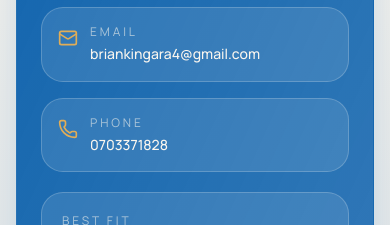
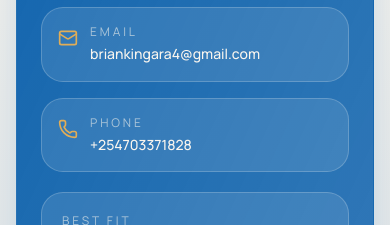
Before and after one commit to kingaranjoroge/personal-website, a Next.js app: page / in a window 390 px wide. Shown: the part 8980-9205 px from the top of the page. Built offline with nearby package versions, Linux system fonts and the light colour scheme.

Commit message:
update mobile number

```diff
--- a/src/components/sections/contact-section.tsx
+++ b/src/components/sections/contact-section.tsx
@@ -98,7 +98,7 @@ export function ContactSection() {
                     <Phone className="mt-1 size-5 text-accent" />
                     <div>
                       <p className="text-xs uppercase tracking-[0.24em] text-background/60">Phone</p>
-                      <p className="mt-1 text-sm font-medium text-background">0703371828</p>
+                      <p className="mt-1 text-sm font-medium text-background">+254703371828</p>
                     </div>
                   </div>
                 </div>
```
